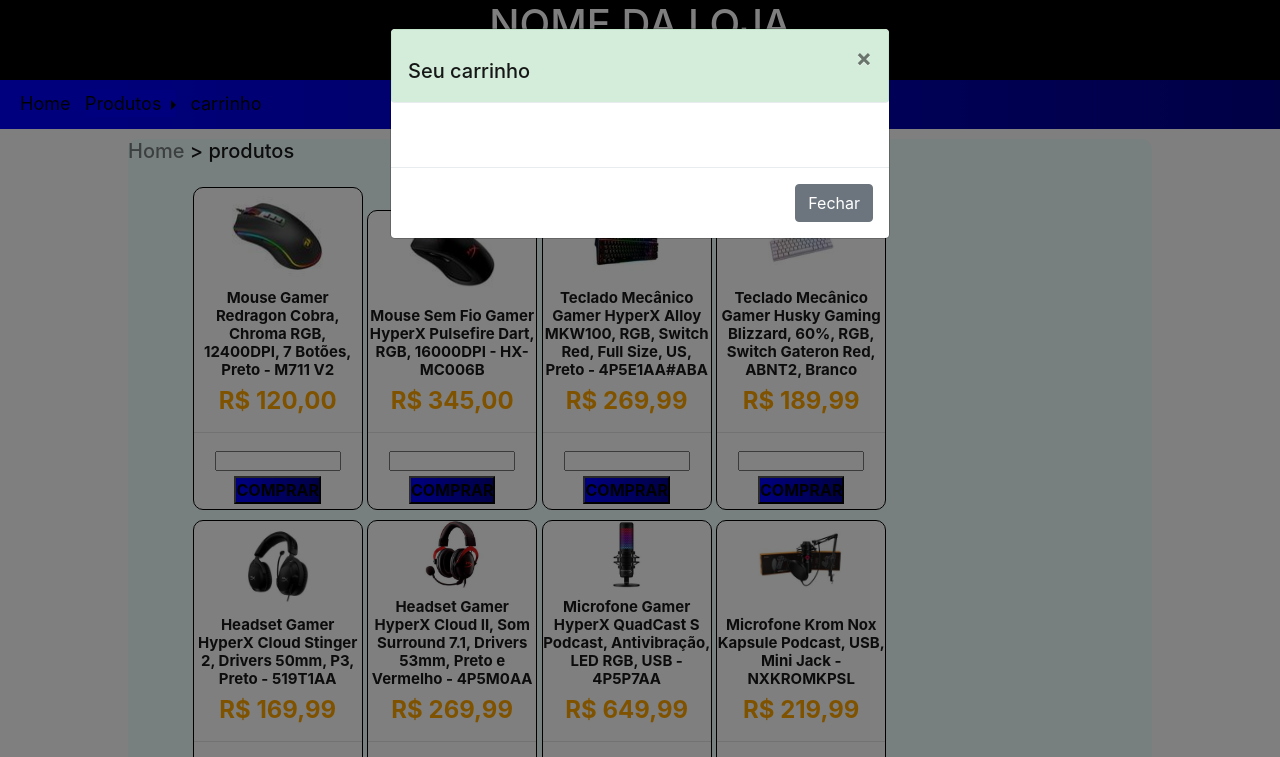
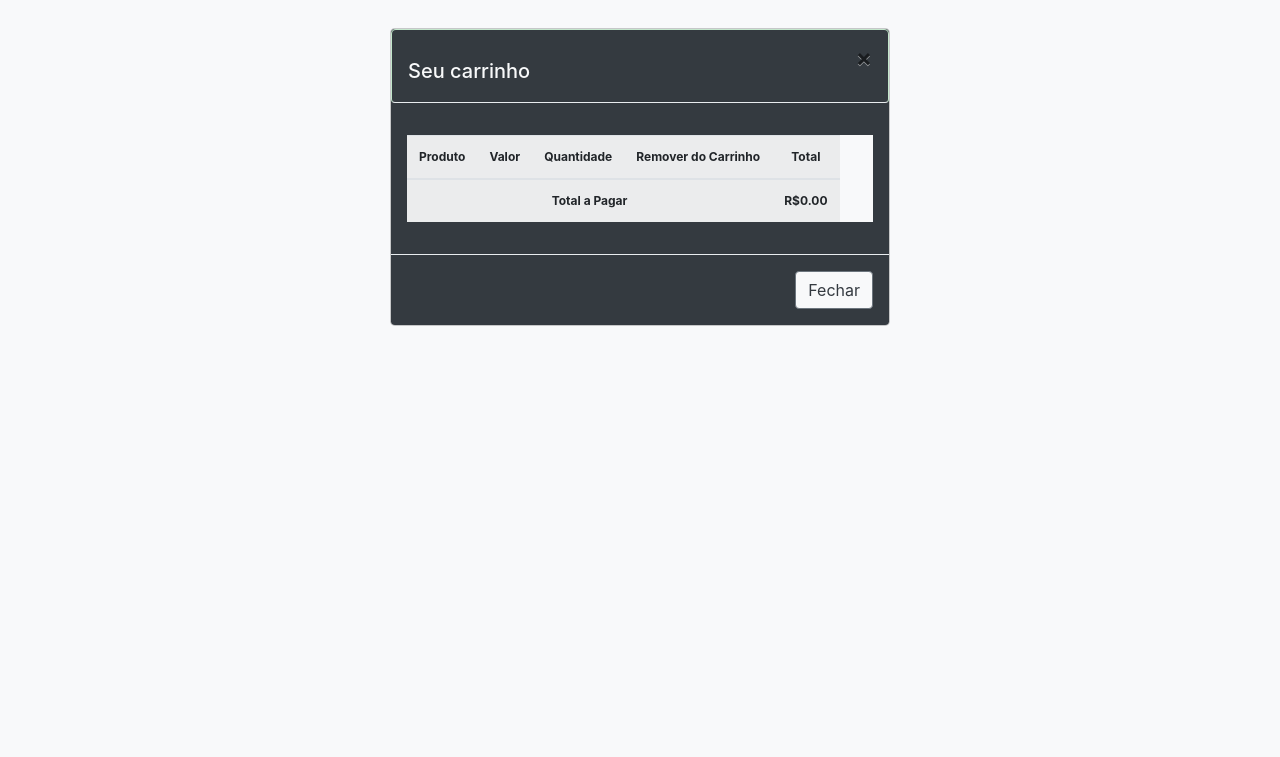
Before and after one commit to IgorF3rreira/loja, a plain HTML site: page index.html in a window 1280 px wide. Both pictures are taken after a click on the button "carrinho". Shown: the top 757 px of the page. Drawn offline with nearby package versions, Linux system fonts and the light colour scheme.

Commit message:
Add files via upload

```diff
--- a/index.html
+++ b/index.html
@@ -46,18 +46,18 @@
 
 
     <!-- Modal ao Adicionar ao Carrinho -->
-    <div class="modal fade " id="carrinho" tabindex="-1" role="dialog" aria-labelledby="exampleModalLabel" aria-hidden="true">
-      <div class="modal-dialog theme-dark " role="document">
-        <div class="modal-content">
-          <div class="modal-header alert alert-success">
-            <h5 class="modal-title" id="exampleModalLabel">Seu carrinho</h5>
+    <div class="modal fade bg-light" id="carrinho" tabindex="-1" role="dialog" aria-labelledby="exampleModalLabel" aria-hidden="true">
+      <div class="modal-dialog " role="document">
+        <div class="modal-content bg-dark  ">
+          <div class="modal-header alert alert-success bg-dark ">
+            <h5 class="modal-title text-light" id="exampleModalLabel ">Seu carrinho</h5>
             <button type="button" class="close" data-dismiss="modal" aria-label="Fechar">
               <span aria-hidden="true">&times;</span>
             </button>
           </div>
           <div class="modal-body">
 
-            <table id="tabelaCarrinho" class="table table-striped table-responsive">
+            <table id="tabelaCarrinho" class="table table-striped table-responsive table-hover bg-light">
 
 
 
@@ -65,7 +65,7 @@
 
           </div>
           <div class="modal-footer">
-            <button type="button" class="btn btn-secondary" data-dismiss="modal">Fechar</button>
+            <button type="button" class="btn btn-secondary bg-light text-dark" data-dismiss="modal">Fechar</button>
           </div>
         </div>
       </div>
@@ -79,7 +79,7 @@
       <div id="divRow" >
 
         <div id="produto">
-          <img src="src/img/mouseRedDragon.jpg" width="54%" alt="">
+          <img src="src/img/mouseRedDragon.jpg" width="41%" alt="">
           <h5>Mouse Gamer Redragon Cobra, Chroma RGB, 12400DPI, 7 Botões,  Preto - M711 V2</h5>
           <h4 class="valorMouseRed">R$ 120,00 <hr></h4>
           <input type="number" class="mouseRed" name="mouseRed" >
@@ -89,25 +89,25 @@
         <div id="produto">
           <img src="src/img/mouseHyperx.jpg" width="51%" alt="">
           <h5>Mouse Sem Fio Gamer HyperX Pulsefire Dart, RGB, 16000DPI - HX-MC006B</h5>
-          <h4>R$ 345,00 <hr></h4>
-          <input type="number" name="mouseHyper" id="mouseHyper">
-          <button onclick="mouseHyper();" type="button" name="btnMouseHyper" id="btnMouseHyper">COMPRAR</button>
+          <h4 class="valorMouseHyper">R$ 345,00 <hr></h4>
+          <input type="number" name="mouseHyper" class="mouseHyper">
+          <button type="button" name="btnMouseHyper" class="mouseHyper" >COMPRAR</button>
         </div>
 
         <div id="produto">
           <img src="src/img/tecladoHyperx.jpg" width="40%" alt="">
           <h5>Teclado Mecânico Gamer HyperX Alloy MKW100, RGB, Switch Red, Full Size, US, Preto - 4P5E1AA#ABA</h5>
-          <h4>R$ 269,99 <hr></h4>
-          <input type="number" name="" id="">
-          <button type="button" name="btn" id="btn">COMPRAR</button>
+          <h4 class="valorTecladoHyper">R$ 269,99 <hr></h4>
+          <input type="number" class="tecladoHyper" name="" id="">
+          <button type="button" class="tecladoHyper"  name="btn" id="btn">COMPRAR</button>
         </div>
 
         <div id="produto">
           <img src="src/img/tecladoHusky.jpg" width="40%" alt="">
           <h5>Teclado Mecânico Gamer Husky Gaming Blizzard, 60%, RGB, Switch Gateron Red, ABNT2, Branco</h5>
-          <h4>R$ 189,99 <hr></h4>
-          <input type="number" name="" id="">
-          <button type="button" name="btn" id="btn">COMPRAR</button>
+          <h4 class="valorTecladoHusky">R$ 189,99 <hr></h4>
+          <input type="number" class="tecladoHusky" name="" id="">
+          <button type="button" class="tecladoHusky" name="btn" id="btn">COMPRAR</button>
         </div>
 
         </div>
@@ -117,33 +117,33 @@
         <div id="produto">
           <img src="src/img/headsetHyperx.jpg" width="51%" alt="">
           <h5>Headset Gamer HyperX Cloud Stinger 2, Drivers 50mm, P3, Preto - 519T1AA</h5>
-          <h4>R$ 169,99 <hr></h4>
-          <input type="number" name="" id="">
-          <button type="button" name="btn" id="btn">COMPRAR</button>
+          <h4 class="valorHeadsetHyper">R$ 169,99 <hr></h4>
+          <input type="number"  class="headsetHyper"  name="" id="">
+          <button type="button" class="headsetHyper" name="btn" id="btn">COMPRAR</button>
         </div>
 
         <div id="produto">
           <img src="src/img/headsetHyperx2.jpg" width="40%" alt="">
           <h5>Headset Gamer HyperX Cloud II, Som Surround 7.1, Drivers 53mm, Preto e Vermelho - 4P5M0AA</h5>
-          <h4>R$ 269,99 <hr></h4>
-          <input type="number" name="" id="">
-          <button type="button" name="btn" id="btn">COMPRAR</button>
+          <h4 class="valorHeadsetHyper2">R$ 269,99 <hr></h4>
+          <input  type="number" class="headsetHyper2" name="" id="">
+          <button type="button" class="headsetHyper2" name="btn" id="btn">COMPRAR</button>
         </div>
 
         <div id="produto">
           <img src="src/img/microfoneHyperx.jpg" width="40%" alt="">
           <h5>Microfone Gamer HyperX QuadCast S Podcast, Antivibração, LED RGB, USB - 4P5P7AA</h5>
-          <h4>R$ 649,99 <hr></h4>
-          <input type="number" name="" id="">
-          <button type="button" name="btn" id="btn">COMPRAR</button>
+          <h4 class="valorMicrofoneHyper">R$ 649,99 <hr></h4>
+          <input type="number" class="microfoneHyper" name="" id="">
+          <button type="button" class="microfoneHyper" name="btn" id="btn">COMPRAR</button>
         </div>
 
         <div id="produto">
           <img src="src/img/microfoneNox.jpg" width="51%" alt="">
           <h5>Microfone Krom Nox Kapsule Podcast, USB, Mini Jack - NXKROMKPSL </h5>
-          <h4>R$ 219,99 <hr></h4>
-          <input type="number" name="" id="">
-          <button type="button" name="btn" id="btn">COMPRAR</button>
+          <h4 class="valorMicrofoneKrom">R$ 219,99 <hr></h4>
+          <input type="number" class="microfoneKrom" name="" id="">
+          <button type="button" class="microfoneKrom" name="btn" id="btn">COMPRAR</button>
         </div>
 
       </div>
@@ -153,6 +153,11 @@
      </div>
 
   </main>
+
+
+
+
+
 
 
 
@@ -171,7 +176,8 @@
     <p>Desenvolvido por <b>igor Ferreira</b></p>
     <p>Github:</p>
     <p>Linkedin</p>
-    <p>email:</p>
+    <p>email: </p>
+
 
 </div>
 </div>
--- a/src/css/style.css
+++ b/src/css/style.css
@@ -182,6 +182,7 @@ footer{
 }
 
 #informacoes2{
+    margin-top: 10px;
     width: 45%;
     border: 1px solid white;
     display: inline-block;
--- /dev/null
+++ b/src/js/carrinho.js
@@ -0,0 +1,291 @@
+
+
+$(document).ready(function () {
+
+
+    // Variáveis
+    // Valores dos Produtos
+    let valorMouseRed = 120;
+    let valorMouseHyper = 345;
+    let valorTecladoHyper = 269.99;
+    let valorTecladoHusky = 189.99;
+    let valorHeadsetHyper = 169.99;
+    let valorHeadsetHyper2 = 269.99;
+    let valorMicrofoneHyper = 649.99;
+    let valorMicrofoneKrom = 219.99;
+
+
+
+    // Carregar HTML dinâmico ------------------------------------------------------------------------
+
+    criaTabela();
+    valorProdutos();
+
+
+    // Adicionar Produtos ao Carrinho
+    function adicionaAoCarrinho(produto) {
+        let produtoStorage = Number(localStorage.getItem(produto));
+        let qtd = Number($('input.' + produto).val());
+
+        localStorage.setItem(produto, produtoStorage + qtd);
+
+        ppp = localStorage.getItem(produto);
+        console.log(produto + ' ee ' + ppp);
+
+        alert("Produto adicionado ao carrinho")
+        location.reload("index.html")
+    }
+
+    $('button.mouseRed').click(function () {
+        adicionaAoCarrinho('mouseRed');
+    });
+
+    $('button.mouseHyper').click(function () {
+        adicionaAoCarrinho('mouseHyper');
+    });
+
+    $('button.tecladoHyper').click(function () {
+        adicionaAoCarrinho('tecladoHyper');
+    });
+
+    $('button.tecladoHusky').click(function () {
+        adicionaAoCarrinho('tecladoHusky');
+    });
+
+    $('button.headsetHyper').click(function () {
+        adicionaAoCarrinho('headsetHyper');
+    });
+
+    $('button.headsetHyper2').click(function () {
+        adicionaAoCarrinho('headsetHyper2');
+    });
+
+    $('button.microfoneHyper').click(function () {
+        adicionaAoCarrinho('microfoneHyper');
+    });
+
+    $('button.microfoneKrom').click(function () {
+        adicionaAoCarrinho('microfoneKrom');
+    });
+
+
+    // Remover um Produto do Carrinho
+    function removeProduto(produto) {
+        localStorage.removeItem(produto);
+        criaTabela();
+        location.reload();
+    }
+
+    $('.removeMouseRed').click(function () {
+        removeProduto('mouseRed');
+    })
+    $('.removeMouseHyper').click(function () {
+        removeProduto('mouseHyper');
+    })
+    $('.removeTecladoHyper').click(function () {
+        removeProduto('tecladoHyper');
+    })
+
+    $('.removeTecladoHusky').click(function () {
+        removeProduto('tecladoHusky');
+    })
+    $('.removeHeadsetHyper').click(function () {
+        removeProduto('headsetHyper');
+    })
+    $('.removeHeadsetHyper2').click(function () {
+        removeProduto('headsetHyper2');
+    })
+
+    $('.removeMicrofoneHyper').click(function () {
+        removeProduto('microfoneHyper');
+    })
+    $('.removeMicrofoneKrom').click(function () {
+        removeProduto('microfoneKrom');
+    })
+
+
+
+    // Criar a Tabela
+    function criaTabela() {
+        // Carregar Tabela de Carrinho
+        try {
+            let tabelaDoCarrinho = document.getElementById('tabelaCarrinho');
+
+            var mouseRed = localStorage.getItem('mouseRed');
+            var mouseHyper = localStorage.getItem('mouseHyper');
+            var tecladoHyper = localStorage.getItem('tecladoHyper');
+            var tecladoHusky = localStorage.getItem('tecladoHusky');
+            var headsetHyper = localStorage.getItem('headsetHyper');
+            var headsetHyper2 = localStorage.getItem('headsetHyper2');
+            var microfoneHyper = localStorage.getItem('microfoneHyper');
+            var microfoneKrom = localStorage.getItem('microfoneKrom');
+
+            var totalMouseRed = mouseRed * valorMouseRed;
+            var totalMouseHyper = mouseHyper * valorMouseHyper;
+            var totalTecladoHyper = tecladoHyper * valorTecladoHyper;
+            var totalTecladoHusky = tecladoHusky * valorTecladoHusky;
+            var totalHeadsetHyper = headsetHyper * valorHeadsetHyper;
+            var totalHeadsetHyper2 = headsetHyper2 * valorHeadsetHyper2;
+            var totalMicrofoneHyper = microfoneHyper * valorMicrofoneHyper;
+            var totalMicrofoneKrom = microfoneKrom * valorMicrofoneKrom;
+
+            var totalAPagar = totalMouseRed +
+            totalMouseHyper +
+                totalTecladoHyper +
+                totalTecladoHusky +
+                totalHeadsetHyper +
+                totalHeadsetHyper2 +
+                totalMicrofoneHyper +
+                totalMicrofoneKrom;
+
+            totalAPagar = totalAPagar < 0 ? 0 : totalAPagar;
+
+            // Montar a Tabela
+
+            // Cabeçalho
+            tabelaDoCarrinho.innerHTML = `
+                <tr>
+                    <th>Produto</th>
+                    <th>Valor</th>
+                    <th>Quantidade</th>
+                    <th>Remover do Carrinho</th>
+                    <th>Total</th>
+                </tr>
+            `;
+
+            // MouseRed
+            if (mouseRed != null && mouseRed > 0) {
+                tabelaDoCarrinho.innerHTML += `
+                    <tr>
+                        <td>Mouse Gamer Red Dragon</td>
+                        <td class="valorMouseRed"></td>
+                        <td>${mouseRed}</td>
+                        <td class="text-center removeMouseRed"><i class="fa-solid fa-trash text-danger"></i></td>
+                        <td>R$${totalMouseRed.toFixed(2)}</td>
+                    </tr>
+                `;
+            }
+
+            // MouseHyper
+            if (mouseHyper != null && mouseHyper > 0) {
+                tabelaDoCarrinho.innerHTML += `
+                                <tr>
+                                    <td>Mouse Gamer HyperX s/fio</td>
+                                    <td class="valorMouseHyper"></td>
+                                    <td>${mouseHyper}</td>
+                                    <td class="text-center removeMouseHyper"><i class="fa-solid fa-trash text-danger"></i></td>
+                                    <td>R$${totalMouseHyper.toFixed(2)}</td>
+                                </tr>
+                            `;
+            }
+
+                  // TecladoHyper
+                  if (tecladoHyper != null && tecladoHyper > 0) {
+                    tabelaDoCarrinho.innerHTML += `
+                                    <tr>
+                                        <td>Teclado Gamer Alloy HyperX</td>
+                                        <td class="valorTecladoHyper"></td>
+                                        <td>${tecladoHyper}</td>
+                                        <td class="text-center removeTecladoHyper"><i class="fa-solid fa-trash text-danger"></i></td>
+                                        <td>R$${totalTecladoHyper.toFixed(2)}</td>
+                                    </tr>
+                                `;
+                }
+
+
+
+                  // TecladoHusky
+                  if (tecladoHusky != null && tecladoHusky > 0) {
+                    tabelaDoCarrinho.innerHTML += `
+                                    <tr>
+                                        <td>Teclado Mecânico Husky Gaming</td>
+                                        <td class="valorTecladoHusky"></td>
+                                        <td>${tecladoHusky}</td>
+                                        <td class="text-center removeTecladoHusky"><i class="fa-solid fa-trash text-danger"></i></td>
+                                        <td>R$${totalTecladoHusky.toFixed(2)}</td>
+                                    </tr>
+                                `;
+                }
+
+
+                  // HeadsetHyper
+                  if (headsetHyper != null && headsetHyper > 0) {
+                    tabelaDoCarrinho.innerHTML += `
+                                    <tr>
+                                        <td>Headset Hyperx Cloud Stinger2</td>
+                                        <td class="valorHeadsetHyper"></td>
+                                        <td>${headsetHyper}</td>
+                                        <td class="text-center removeHeadsetHyper"><i class="fa-solid fa-trash text-danger"></i></td>
+                                        <td>R$${totalHeadsetHyper.toFixed(2)}</td>
+                                    </tr>
+                                `;
+                }
+
+                  // HeadsetHyper2
+                  if (headsetHyper2 != null && headsetHyper2 > 0) {
+                    tabelaDoCarrinho.innerHTML += `
+                                    <tr>
+                                        <td>Headset Hyperx Cloud II</td>
+                                        <td class="valorHeadsetHyper2"></td>
+                                        <td>${headsetHyper2}</td>
+                                        <td class="text-center removeHeadsetHyper2"><i class="fa-solid fa-trash text-danger"></i></td>
+                                        <td>R$${totalHeadsetHyper2.toFixed(2)}</td>
+                                    </tr>
+                                `;
+                }
+
+                      // microfoneHyper
+                      if (microfoneHyper != null && microfoneHyper > 0) {
+                        tabelaDoCarrinho.innerHTML += `
+                                        <tr>
+                                            <td>Microfone Gamer HyperX QuadCast</td>
+                                            <td class="valorMicrofoneHyper"></td>
+                                            <td>${microfoneHyper}</td>
+                                            <td class="text-center removeMicrofoneHyper"><i class="fa-solid fa-trash text-danger"></i></td>
+                                            <td>R$${totalMicrofoneHyper.toFixed(2)}</td>
+                                        </tr>
+                                    `;
+                    }
+
+                          // microfoneKrom
+                  if (microfoneKrom != null && microfoneKrom > 0) {
+                    tabelaDoCarrinho.innerHTML += `
+                                    <tr>
+                                        <td>Microfone Krom Nox Kapsule</td>
+                                        <td class="valorMicrofoneKrom"></td>
+                                        <td>${microfoneKrom}</td>
+                                        <td class="text-center removeMicrofoneKrom"><i class="fa-solid fa-trash text-danger"></i></td>
+                                        <td>R$${totalMicrofoneKrom.toFixed(2)}</td>
+                                    </tr>
+                                `;
+                }
+
+            // Total Final
+            tabelaDoCarrinho.innerHTML += `
+                <tr>
+                    <th colspan="4">Total a Pagar</th>
+                    <td>R$${totalAPagar.toFixed(2)}</td>
+                </tr>
+            `;
+
+            valorProdutos();
+        } catch (erro) {
+            console.log('ERROOOOOOO');
+            console.log(erro)
+        }
+    }
+
+
+    // Colocar Valor do Produto onde for Preciso
+    function valorProdutos() {
+        $('.valorMouseRed').html('R$' + valorMouseRed.toFixed(2))
+        $('.valorMouseHyper').html('R$' + valorMouseHyper.toFixed(2))
+        $('.valorTecladoHyper').html('R$' + valorTecladoHyper.toFixed(2))
+        $('.valorTecladoHusky').html('R$' + valorTecladoHusky.toFixed(2))
+        $('.valorHeadsetHyper').html('R$' + valorHeadsetHyper.toFixed(2))
+        $('.valorHeadsetHyper2').html('R$' + valorHeadsetHyper2.toFixed(2))
+        $('.valorMicrofoneHyper').html('R$' + valorMicrofoneHyper.toFixed(2))
+        $('.valorMicrofoneKrom').html('R$' + valorMicrofoneKrom.toFixed(2))
+    }
+
+});
```
